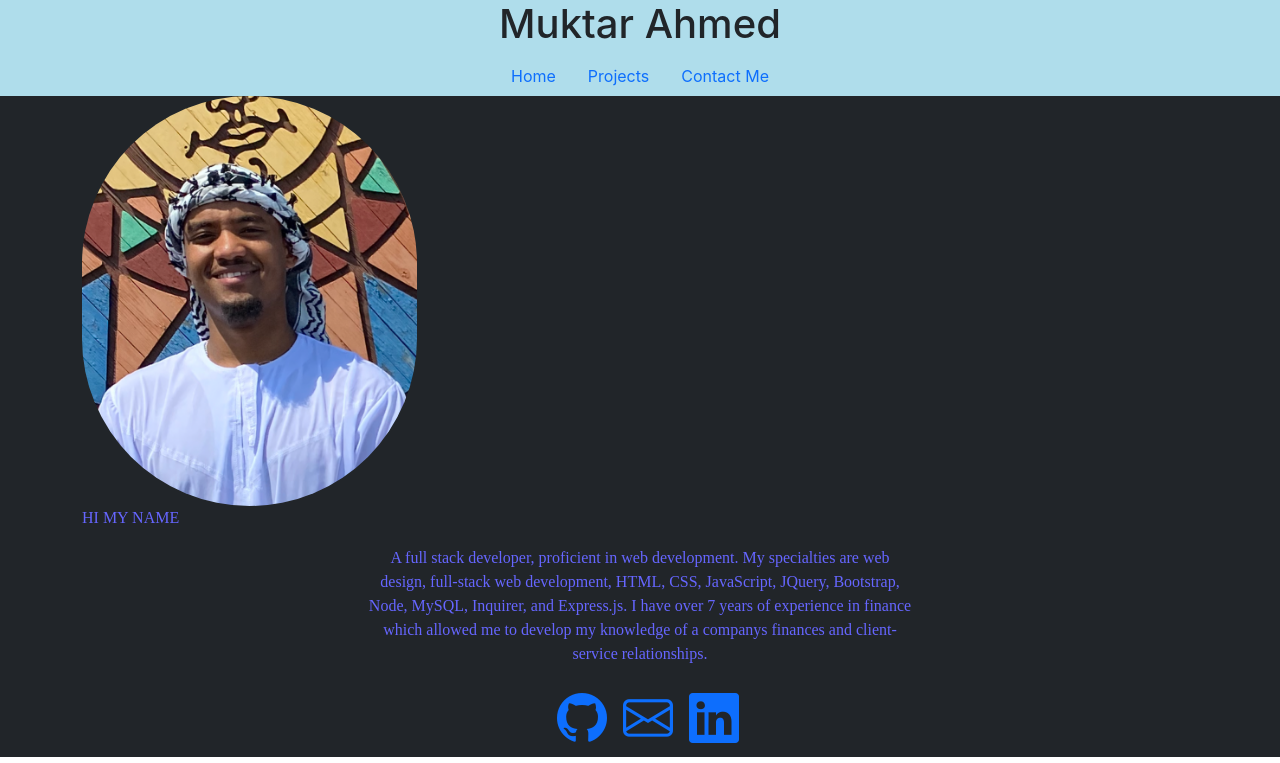
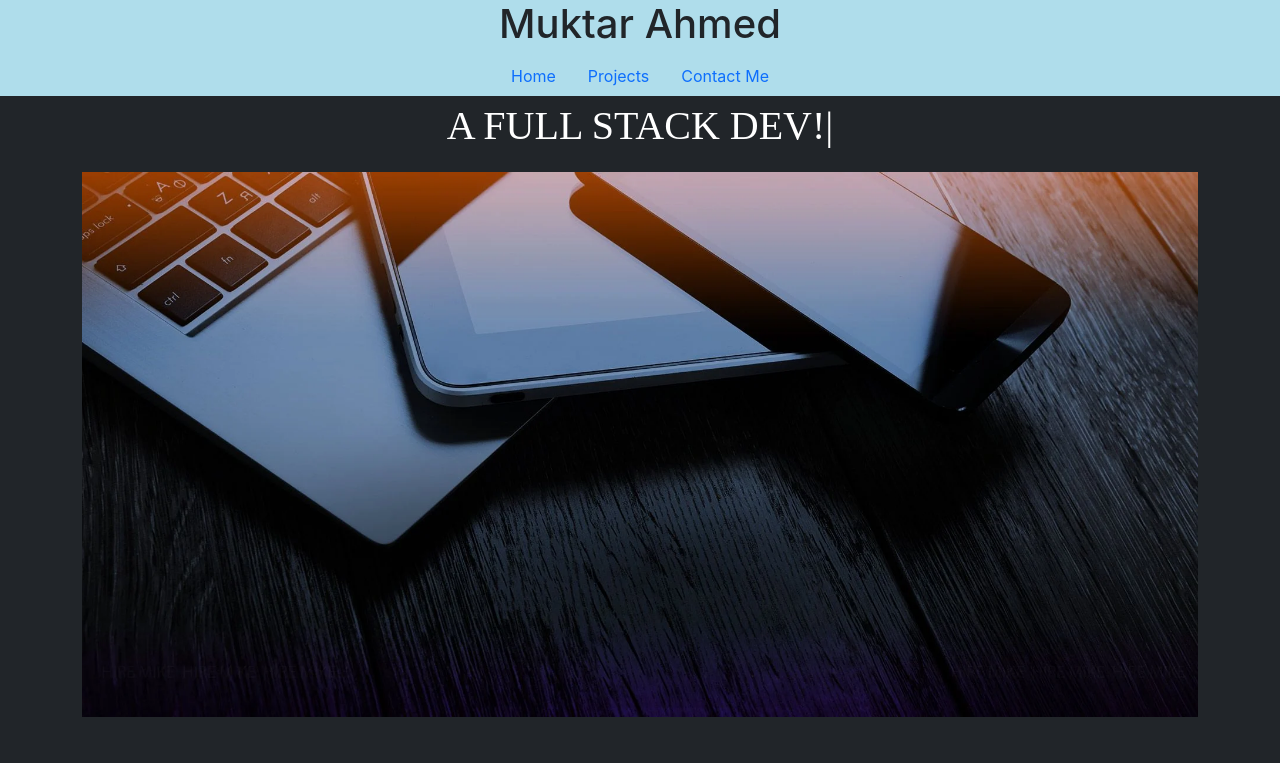
Before and after one commit to mukey6/react-portfolio, a React (Create React App) app: page / in a window 1280 px wide. Shown: the top 763 px of the page. Built offline with nearby package versions, Linux system fonts and the light colour scheme.

Commit message:
added link to footer, updated about me page

```diff
--- a/src/components/About/about.css
+++ b/src/components/About/about.css
@@ -4,5 +4,10 @@ font-family: cursive;
 
 p{
     font-family: 'Times New Roman', Times, serif;
-color: #66ff;
+color: white;
 }
+
+/* .img{
+    background-image: url("../../assets/images/background/background.jpg");
+    background-size: cover;
+} */
--- a/src/components/About/index.js
+++ b/src/components/About/index.js
@@ -1,14 +1,22 @@
 import React from "react";
 import HeaderImage from "../../assets/images/small/me.jpg";
 import Typical from "react-typical";
-// import image from "../../assets/images/background/background.jpg";
+import image from "../../assets/images/background/background.jpg";
 import './about.css'
 const Header = () => {
   return (
     <div id="about" className="container" >
-
+ <Typical
+className="fs-1 d-flex justify-content-center img-fluid"
+steps={["MUKTAR AHMED", 3000, "A FULL STACK DEV!", 2000]}
+loop={Infinity}
+wrapper="p"
+/>
+ <div className="col" >
+<img className="img-fluid" src={image} ></img>
+ </div>
       <div
-        className="d-flex justify-content-center row  about-me "
+        className="d-flex justify-content-center row  about-me mt-5"
         // style={{
         //   backgroundImage: `url(${image})`,
         // }}
@@ -21,12 +29,6 @@ const Header = () => {
           style={{ width: "30%" }}
           alt="cover"
         />
-             <Typical
-        className="text-center d-flex align-items-center  "
-        steps={["HI MY NAME IS MUKTAR AHMED", 3000, "A FULL STACK DEV!", 2000]}
-        loop={Infinity}
-        wrapper="p"
-      />
         </div>
 
 
--- a/src/components/Contact/index.js
+++ b/src/components/Contact/index.js
@@ -6,7 +6,7 @@ const Contact = () => {
       <h1> Contact Me</h1>
       <form className="col w-100 p-3 d-flex flex-column align-items-center">
         <div className="mb-3">
-          <label className="form-label"> Name:</label>
+          <label className="form-label text-white"> Name:</label>
           <input
             type="text"
             className="form-control"
@@ -14,7 +14,7 @@ const Contact = () => {
           ></input>
         </div>
         <div className="mb-3">
-          <label className="form-label">Email address</label>
+          <label className="form-label text-white">Email address</label>
           <input
             type="email"
             className="form-control"
@@ -22,9 +22,9 @@ const Contact = () => {
           ></input>
         </div>
         <div className="mb-3">
-          <label htmlFor="exampleFormControlTextarea1" className="form-label">
+          <label htmlFor="exampleFormControlTextarea1" className="form-label text-white">
             {" "}
-            message
+            Message
           </label>
           <textarea className="form-control" name="message" rows="3"></textarea>
         </div>
--- a/src/components/Footer/index.js
+++ b/src/components/Footer/index.js
@@ -7,15 +7,15 @@ const Footer = () => {
         <footer className="d-flex flex-wrap justify-content-center">
             <div className="col-md-4 justify-content-center  d-flex">
 
-          <a href="#">
+          <a href="https://github.com/mukey6">
             <i className=" ms-3 bi bi-github  footer" ></i>
           </a>
-          <a href="#">
+          <a href="mailto:muk.ahmed13@gmail.com">
             <i className="ms-3 bi bi-envelope footer" >
 
             </i>
           </a>
-          <a href="#">
+          <a href="https://www.linkedin.com/in/muktar-ahmed-226730148/">
             <i  className="ms-3 bi bi-linkedin footer ">
 
             </i>
--- a/src/components/Nav/index.js
+++ b/src/components/Nav/index.js
@@ -1,31 +1,27 @@
-import React, {useEffect} from "react";
+import React, { useEffect } from "react";
 import { NavMenu } from "./navMenu";
 
-
-
-
-const Nav = ({ selected, setSelection}) => {
-
+const Nav = ({ selected, setSelection }) => {
   useEffect(() => {
-    document.title = "Portfolio"
-  }, [])
+    document.title = "Portfolio";
+  }, []);
 
   return (
     <div className="sticky-top ">
       <div className=" justify-content-center header ">
-        <h1 className=" text-center">
-          Muktar Ahmed
-        </h1>
+        <h1 className=" text-center">Muktar Ahmed</h1>
         <nav className="">
           <ul className="nav justify-content-center">
             {NavMenu.map((item, i) => {
               return (
                 <li key={i} className={item.clName}>
-                  <a className="nav-link active" href={item.url} onClick={()=>{
-
-                      setSelection(item.url)
-                      // can go to projects but cant come back tomhome
-                  }}>
+                  <a
+                    className="nav-link active"
+                    href={item.url}
+                    onClick={() => {
+                      setSelection(item.url);
+                    }}
+                  >
                     {item.title}
                   </a>
                 </li>
--- a/src/components/Projects/index.js
+++ b/src/components/Projects/index.js
@@ -34,7 +34,7 @@ const Projects = () => {
                   </a>
                   <a
                     href={project.github}
-                    className="btn btn-primary ms-4 me-2"
+                    className="btn btn-secondary ms-4 me-2"
                   >
                     <i className="bi bi-github">Github</i>
                   </a>
```
Also changed, not shown: src/assets/images/small/quizGame.jpg (added), src/components/Projects/project.css (added).
